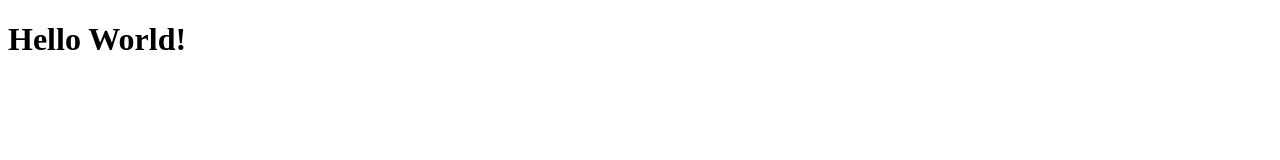
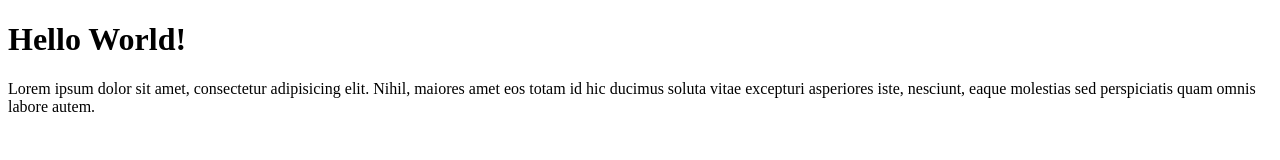
Before and after one commit to simonegithub2017/wf3github, a plain HTML site: page index.html in a window 1280 px wide. Drawn offline with Linux system fonts and the light colour scheme.

Commit message:
Ajout du texte de description

```diff
--- a/index.html
+++ b/index.html
@@ -8,5 +8,7 @@
 </head>
 <body>
    <h1>Hello World!</h1>
+   <p>Lorem ipsum dolor sit amet, consectetur adipisicing elit. Nihil, maiores amet eos totam id hic ducimus soluta vitae excepturi asperiores iste, nesciunt, eaque molestias sed perspiciatis quam omnis labore autem.</p>
 </body>
+
 </html>
```
